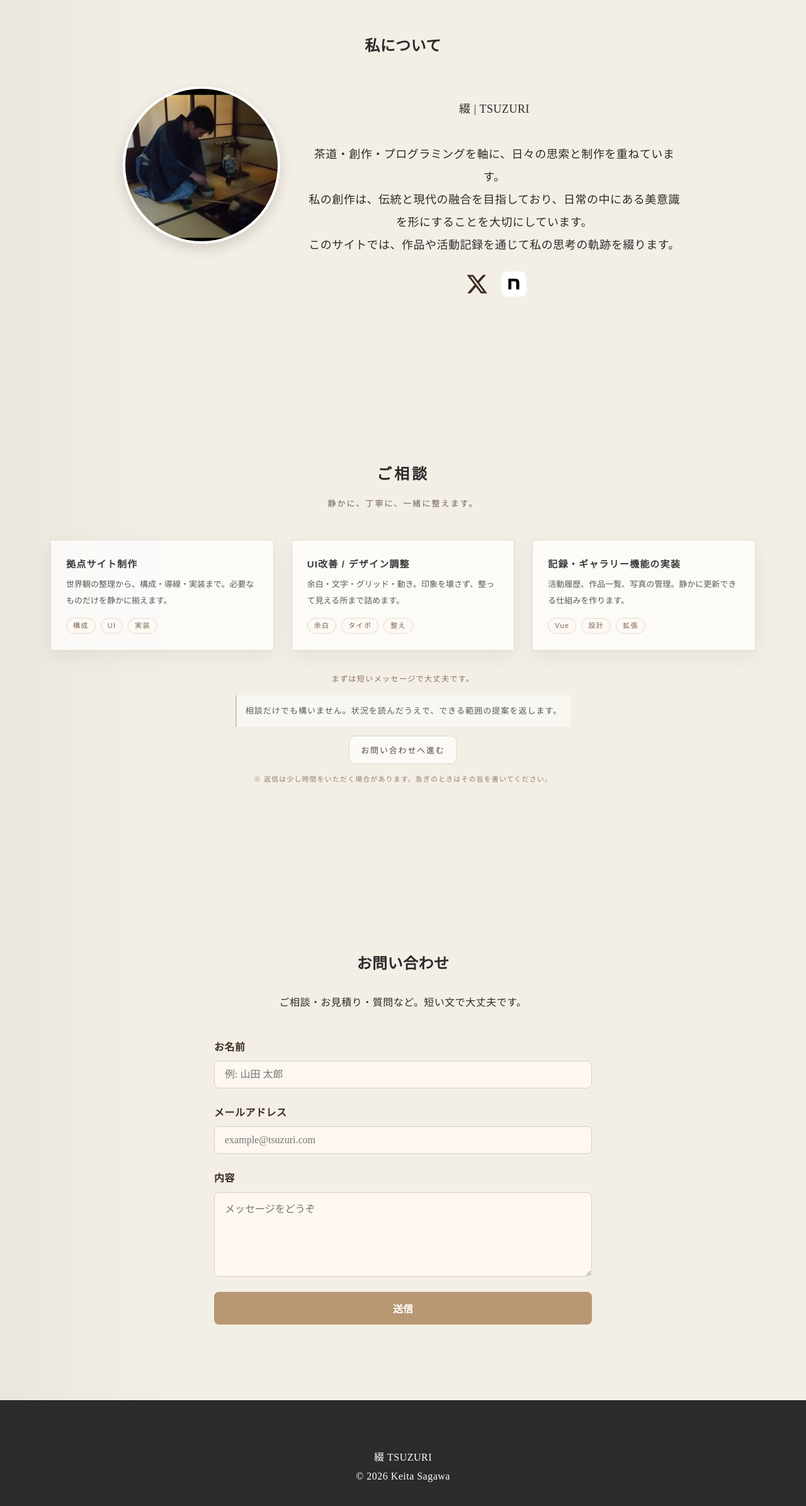
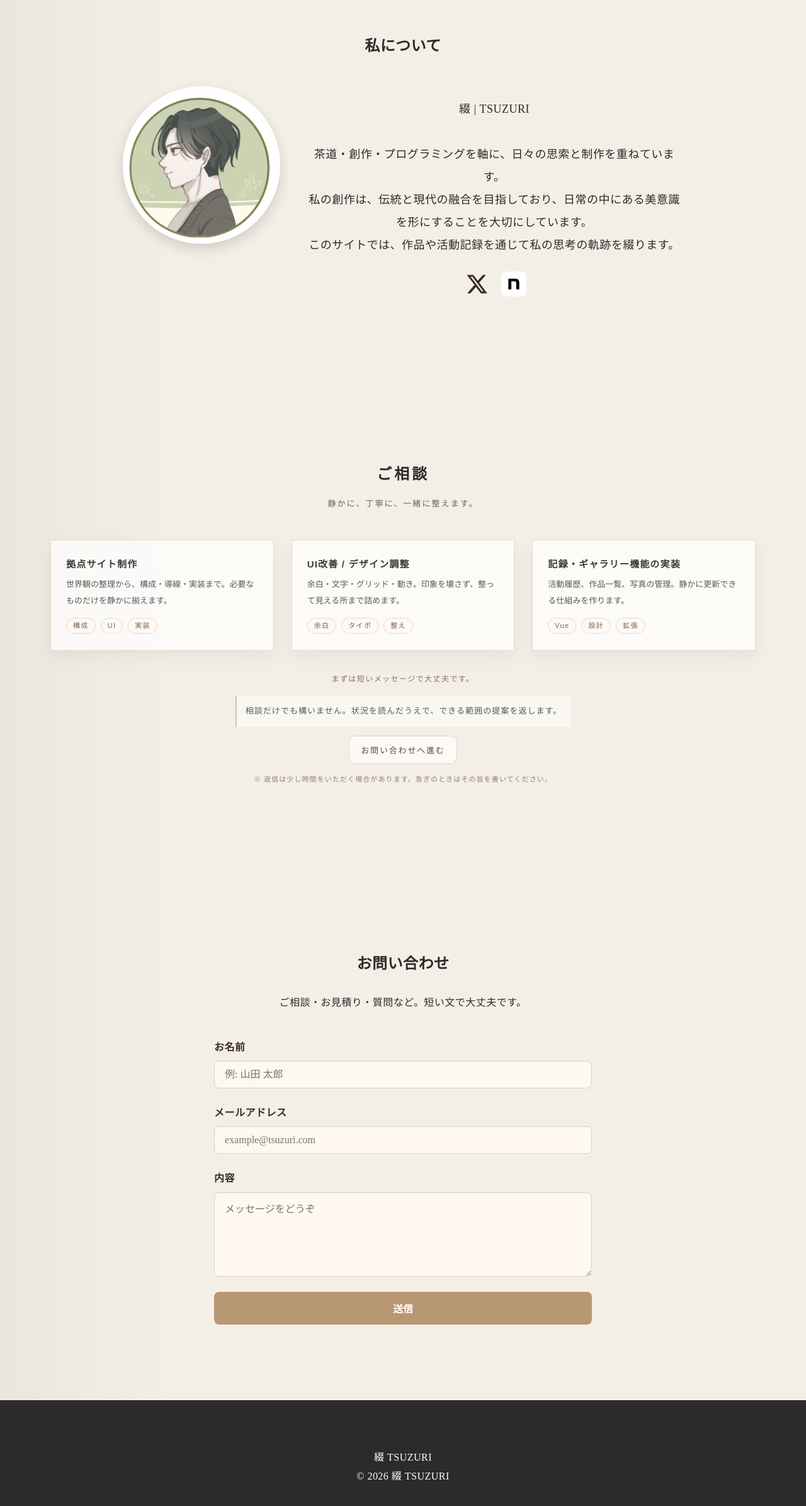
Before and after one commit to kei-sagawa/portfolio, a Vue app: page / in a window 1280 px wide. Shown: the part 3165-5556 px from the top of the page at 63% size. Built offline with nearby package versions, Linux system fonts and the light colour scheme.

Commit message:
フッターの著作権表記を修正し、プロフィール画像を新しいアイコンに変更

```diff
--- a/src/views/home/components/FooterSection.vue
+++ b/src/views/home/components/FooterSection.vue
@@ -1,6 +1,6 @@
 <template>
   <footer class="footer">
-    <p>綴 TSUZURI<br />© 2026 Keita Sagawa</p>
+    <p>綴 TSUZURI<br />© 2026 綴 TSUZURI</p>
   </footer>
 </template>
 
--- a/src/views/home/components/ProfileSection.vue
+++ b/src/views/home/components/ProfileSection.vue
@@ -5,7 +5,7 @@
 
       <div class="profile-container">
         <div class="profile-img">
-          <img src="/profile.JPG" alt="Keita Sagawa" loading="lazy" />
+          <img src="/profile_icon.png" alt="tuzuri" loading="lazy" />
         </div>
 
         <div class="profile-text">
```
Also changed, not shown: public/profile_icon.png (added).
